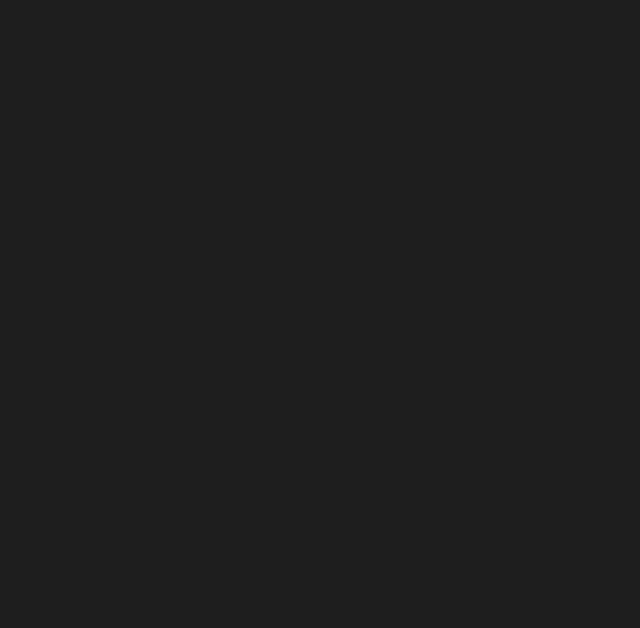
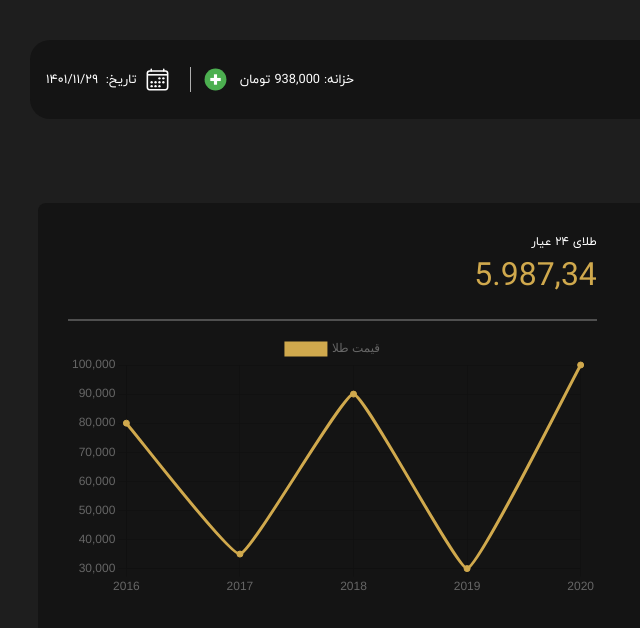
Before and after one commit to Aryan8221/tala24-front, a React (Create React App) app: page /dashboard in a window 1280 px wide. Before the commit this address had no page. Shown: the top 628 px of the page, without its empty margins (611-1251 px from the left). Built offline with nearby package versions, Linux system fonts and the light colour scheme; what react-pose would draw is missing.

Commit message:
fix logo bug and add route

```diff
--- a/src/App.js
+++ b/src/App.js
@@ -17,6 +17,7 @@ const App = () => {
                     <Route path="/login" element={(<SignupOrLogin/>)}/>
                     <Route path="/OTP-code" element={(<Signup/>)}/>
                     <Route path="/welcome" element={(<Success/>)}/>
+                    <Route path="/dashboard" element={(<Dashboard/>)}/>
                 </Routes>
             </BrowserRouter>
         </>
--- a/src/components/home/dashboard/Dashboard.jsx
+++ b/src/components/home/dashboard/Dashboard.jsx
@@ -3,7 +3,7 @@ import Bazaar from "./Bazaar";
 import Request1 from "./Request1";
 import Logs from "./Logs";
 
-import logo from '../../../images/logo.svg';
+import logo from '../../../images/lastLogo.png';
 import bazaar from '../../../images/bazaar.svg';
 import {AiOutlineStock} from "react-icons/ai";
 import {BiFirstAid} from "react-icons/bi";
--- a/src/components/home/dashboard/Hamburger.jsx
+++ b/src/components/home/dashboard/Hamburger.jsx
@@ -1,4 +1,4 @@
-import logo from "../../../images/logo.svg";
+import logo from "../../../images/lastLogo.png";
 import {AiOutlineClose, AiOutlineStock} from "react-icons/ai";
 import {BiFirstAid} from "react-icons/bi";
 import {TbReportAnalytics} from "react-icons/tb";
```
